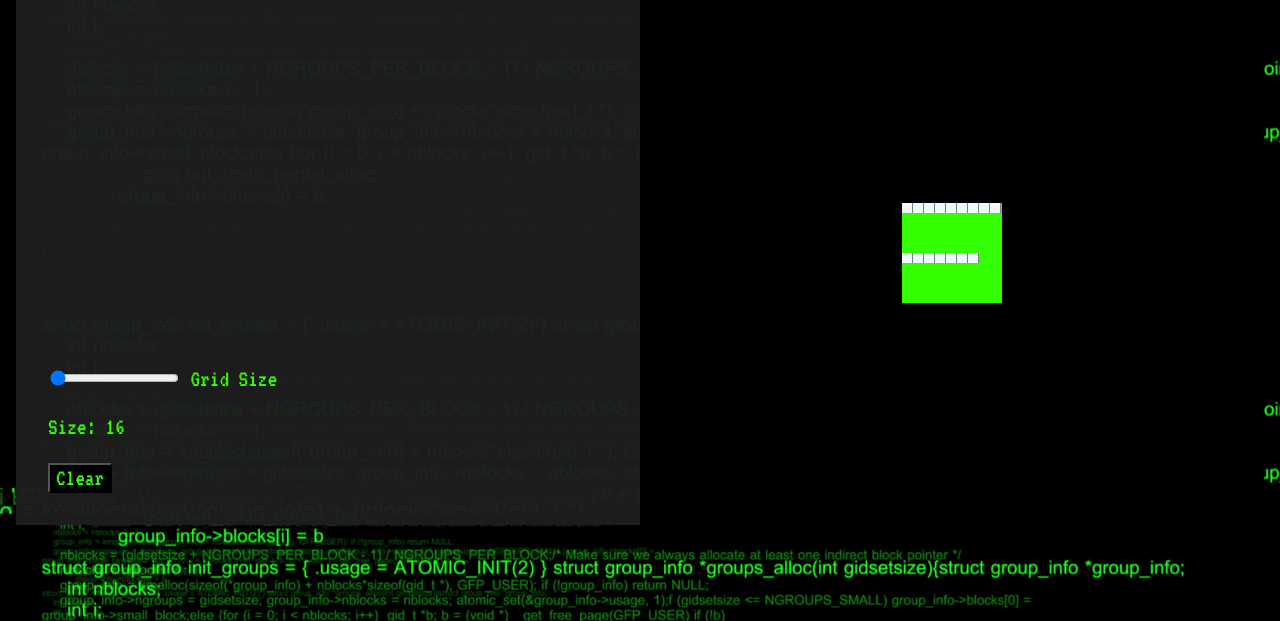
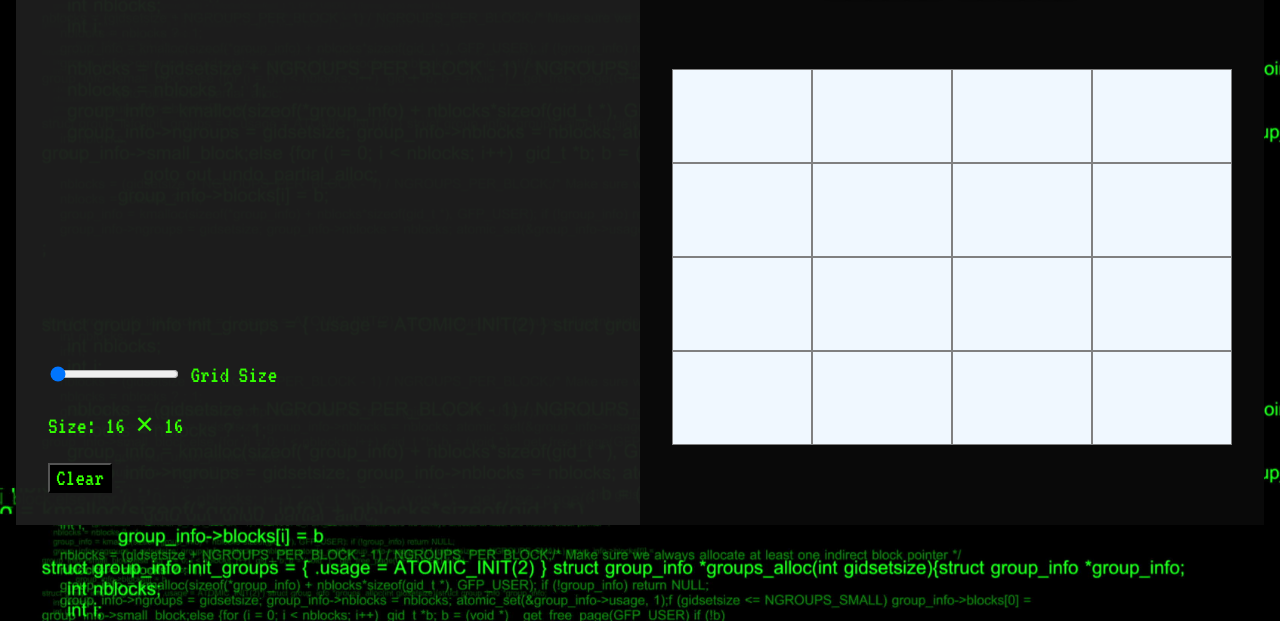
Before and after one commit to MarkDeveloper36/Etch-a-Sketch, a plain HTML site: page index.html in a window 1280 px wide. Shown: the part 195-816 px from the top of the page. Drawn offline with Linux system fonts and the light colour scheme.

Commit message:
fix layout of 16x16 grit

```diff
--- a/index.js
+++ b/index.js
@@ -9,12 +9,12 @@ let chosenSize = 16;
 let squareCount = 16;
 
 //set size display to default value
-displaySize.textContent = chosenSize;
+displaySize.textContent = `${chosenSize} \u2715 ${chosenSize}`;
 
 //event listener to get input for gridsize
 inputSize.addEventListener('input', () => {
   chosenSize = inputSize.value;
-  displaySize.textContent = chosenSize;
+  displaySize.textContent = `${chosenSize} \u2715 ${chosenSize}`;
   addOrRemoveSquares(squareCount, chosenSize);
 });
 
--- a/styles.css
+++ b/styles.css
@@ -9,7 +9,6 @@ body {
     display: flex;
     justify-content: center;
     align-items: center;
-    /* background-image: radial-gradient(#1aa84c99, black); */
 }
 
 h1 {
@@ -28,7 +27,7 @@ h1 {
 }
 
 #contentContainer {
-    background-color: #000000;
+    background-color: #090909;
     display: flex;
     flex-direction: column;
     align-items: center;
@@ -38,10 +37,9 @@ h1 {
 }
 
 #gridContainer {
-    background-color: #33ff00;
-    height: 100px;
-    width: 100px;
-    margin: auto;
+    height: 23rem;
+    width: 100%;
+    margin: auto 0;
     display: flex;
     flex-wrap: wrap;
 }
@@ -62,9 +60,10 @@ button {
 }
 
 .square {
-    height: 10px;
-    width: 10px;
-    border-right:1px solid gray;
+    height: 25%;
+    width: 20%;
+    flex-grow: 1;
+    border: 1px solid gray;
     background-color:aliceblue;
 }
 
```
